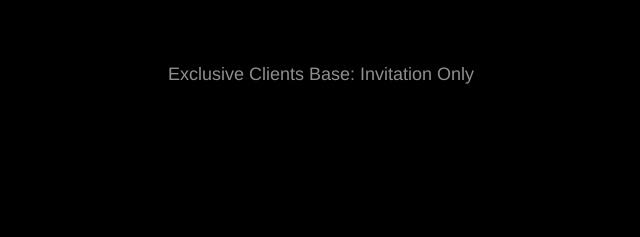
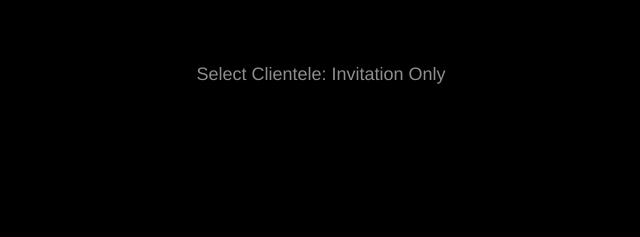
Before and after one commit to partainta1/partain-io, a plain HTML site: page index.html in a window 1280 px wide. Shown: the part 420-657 px from the top of the page, 319-959 px from the left. Drawn offline with Linux system fonts and the light colour scheme.

Commit message:
Update index.html

```diff
--- a/index.html
+++ b/index.html
@@ -138,7 +138,7 @@
     </div>
 
     <div class="contact-info">
-        <p>Exclusive Clients Base: Invitation Only</p>
+        <p>Select Clientele: Invitation Only</p>
     </div>
 </div>
 
```
